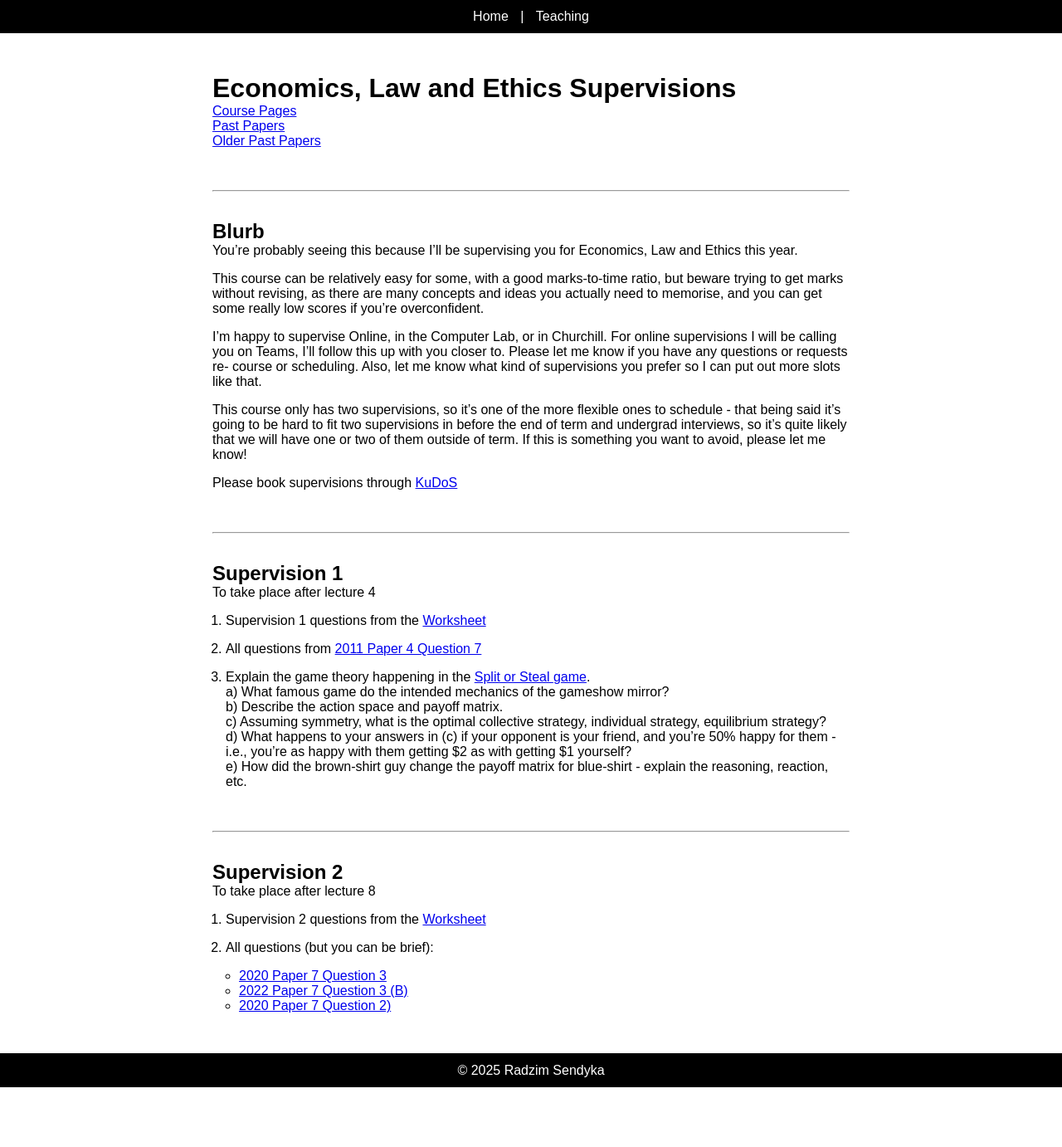
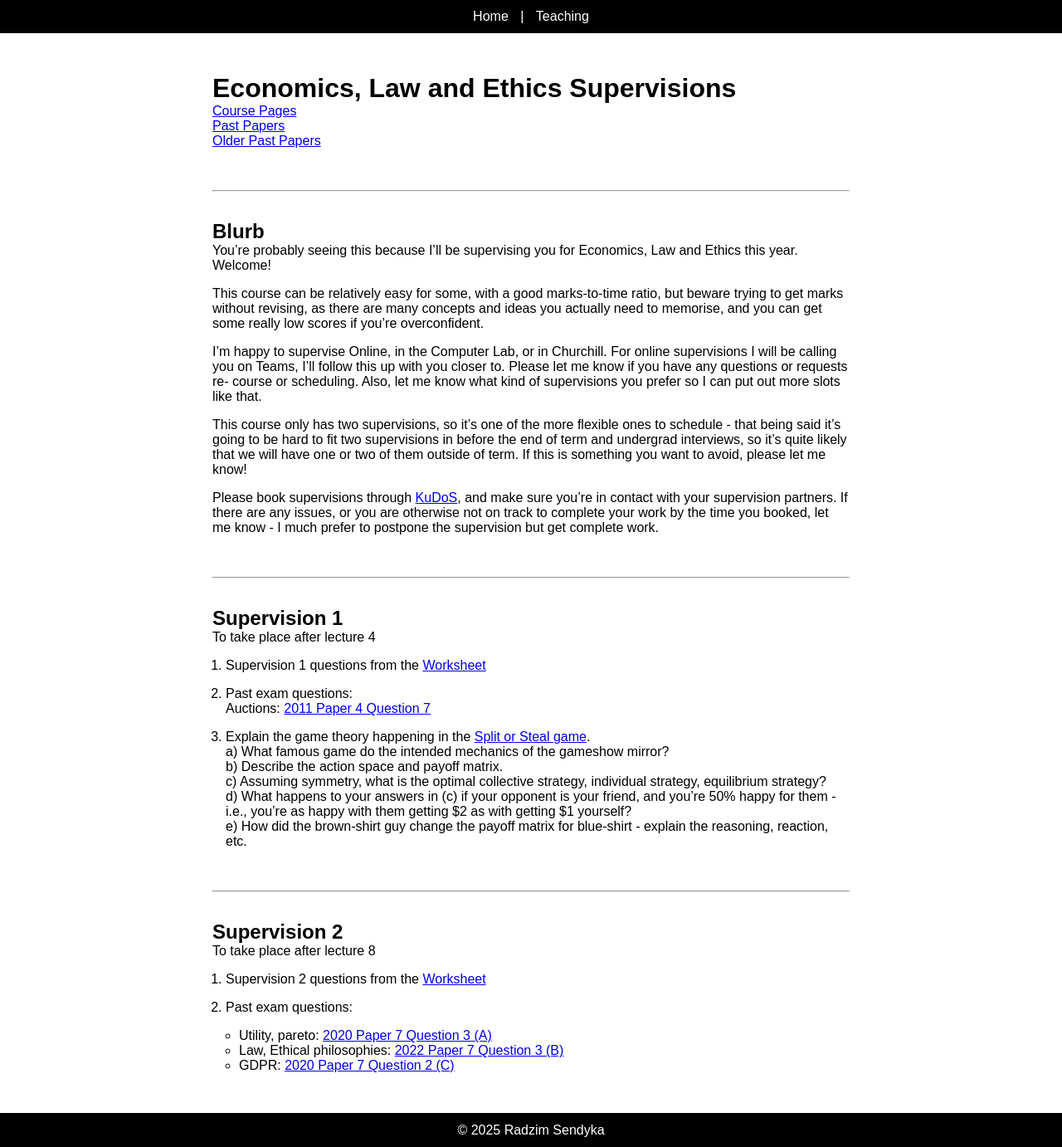
Before and after one commit to Radzim/radzim.github.io, a Jekyll site: the page built from teaching/economics-law-and-ethics.md, in a window 1280 px wide. Shown: the whole page at 83% size. Built offline with Jekyll 4.4.1, drawn with Linux system fonts in a browser that asks for light colours; before the commit the page ends 1310 px from its top, so only the background shows below that.

Commit message:
much prefer

```diff
--- a/teaching/economics-law-and-ethics.md
+++ b/teaching/economics-law-and-ethics.md
@@ -16,7 +16,7 @@ title: Economics, Law and Ethics
 
 ## Blurb
 
-You're probably seeing this because I'll be supervising you for Economics, Law and Ethics this year.
+You're probably seeing this because I'll be supervising you for Economics, Law and Ethics this year. Welcome!
 
 This course can be relatively easy for some, with a good marks-to-time ratio, but beware trying to get marks without revising, as there are many concepts and ideas you actually need to memorise, and you can get some really low scores if you're overconfident.
 
@@ -24,7 +24,7 @@ I'm happy to supervise Online, in the Computer Lab, or in Churchill. For online
 
 This course only has two supervisions, so it's one of the more flexible ones to schedule - that being said it's going to be hard to fit two supervisions in before the end of term and undergrad interviews, so it's quite likely that we will have one or two of them outside of term. If this is something you want to avoid, please let me know!
 
-Please book supervisions through [KuDoS](https://kudos.chu.cam.ac.uk/)
+Please book supervisions through [KuDoS](https://kudos.chu.cam.ac.uk/), and make sure you're in contact with your supervision partners. If there are any issues, or you are otherwise not on track to complete your work by the time you booked, let me know - I much prefer to postpone the supervision but get complete work.
 
 <br>
 
@@ -37,7 +37,8 @@ To take place after lecture 4
 
 1. Supervision 1 questions from the [Worksheet](https://www.cl.cam.ac.uk/teaching/2425/EconLaw/supervision-material-2024-25.pdf)
 
-2. All questions from [2011 Paper 4 Question 7](https://www.cl.cam.ac.uk/teaching/exams/pastpapers/y2011p4q7.pdf)
+2. Past exam questions:
+Auctions: [2011 Paper 4 Question 7](https://www.cl.cam.ac.uk/teaching/exams/pastpapers/y2011p4q7.pdf)
 
 3. Explain the game theory happening in the [Split or Steal game](https://www.youtube.com/watch?v=S0qjK3TWZE8).
 a) What famous game do the intended mechanics of the gameshow mirror?
@@ -57,7 +58,7 @@ To take place after lecture 8
 
 1. Supervision 2 questions from the [Worksheet](https://www.cl.cam.ac.uk/teaching/2425/EconLaw/supervision-material-2024-25.pdf)
 
-2. All questions (but you can be brief):
-   - [2020 Paper 7 Question 3](https://www.cl.cam.ac.uk/teaching/exams/pastpapers/y2020p7q3.pdf)
-   - [2022 Paper 7 Question 3 (B)](https://www.cl.cam.ac.uk/teaching/exams/pastpapers/y2022p7q3.pdf)
-   - [2020 Paper 7 Question 2)](https://www.cl.cam.ac.uk/teaching/exams/pastpapers/y2020p7q2.pdf)
+2. Past exam questions:
+   - Utility, pareto: [2020 Paper 7 Question 3 (A)](https://www.cl.cam.ac.uk/teaching/exams/pastpapers/y2020p7q3.pdf)
+   - Law, Ethical philosophies: [2022 Paper 7 Question 3 (B)](https://www.cl.cam.ac.uk/teaching/exams/pastpapers/y2022p7q3.pdf)
+   - GDPR: [2020 Paper 7 Question 2 (C)](https://www.cl.cam.ac.uk/teaching/exams/pastpapers/y2020p7q2.pdf)
```
Also changed, not shown: teaching/business-studies.md (+7 -5 lines).
